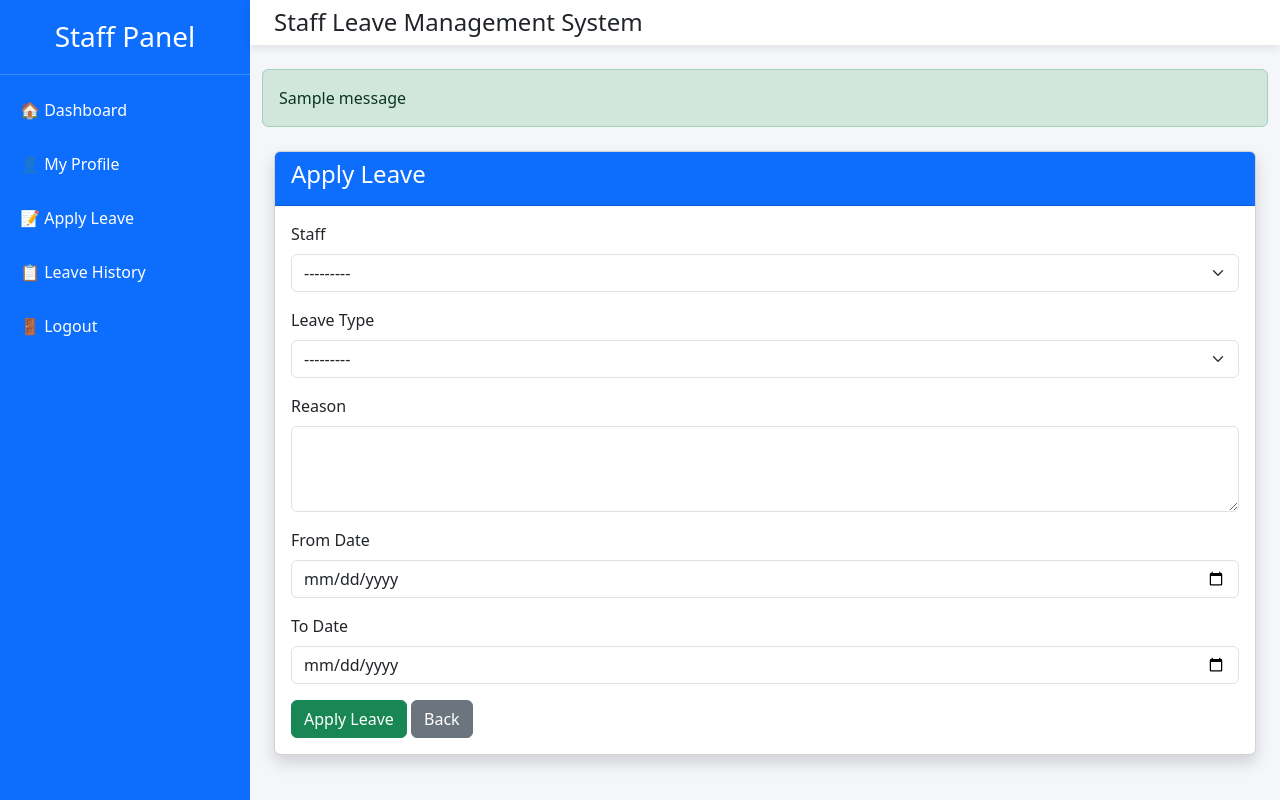
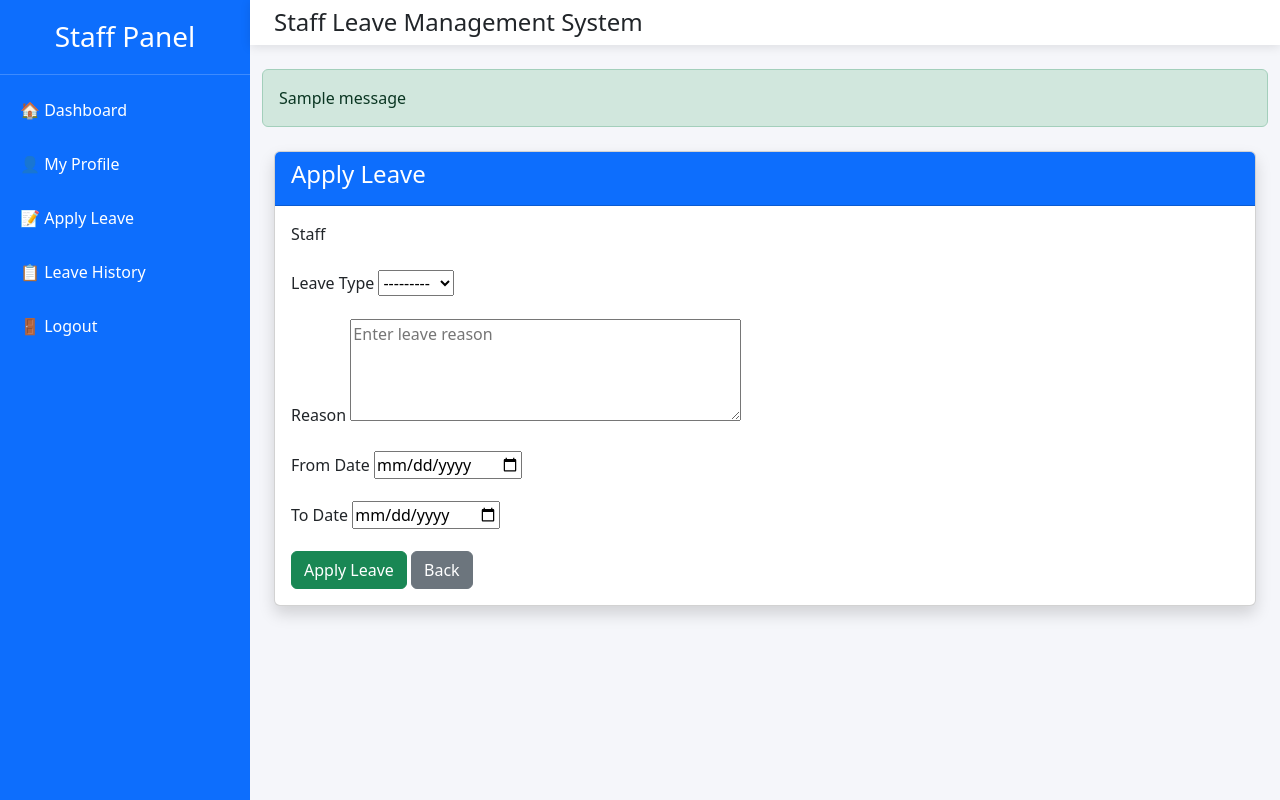
Before and after one commit to harshitab574-ai/SLMS-Leave-Management-System, a Django app: page /staff-apply-leave/ in a window 1280 px wide. Run offline with Django 5.2, Linux system fonts and the light colour scheme; a user stored in the database is signed in; tables that the repository leaves empty hold one stand-in row (values such as "Sample post"); one stand-in notice (Sample message) is shown.

Commit message:
Initial commit - SLMS project

```diff
--- a/leaveapp/forms.py
+++ b/leaveapp/forms.py
@@ -1,21 +1,74 @@
 from django import forms
 from .models import Staff, Leave
+from django.utils import timezone
+
 
 class StaffForm(forms.ModelForm):
     class Meta:
         model = Staff
-        fields = "__all__"
+        fields = [
+            'name',
+            'email',
+            'phone',
+            'department',
+            'designation',
+            'address',
+            'joining_date',
+            'image'
+        ]
+
+        widgets = {
+            'joining_date': forms.DateInput(
+                attrs={'type': 'date'}
+            ),
+        }
 
 
 class LeaveForm(forms.ModelForm):
+
     class Meta:
         model = Leave
-        exclude = ["status"]
+
+        fields = [
+            'leave_type',
+            'reason',
+            'from_date',
+            'to_date'
+        ]
 
         widgets = {
-            "staff": forms.Select(attrs={"class": "form-select"}),
-            "leave_type": forms.Select(attrs={"class": "form-select"}),
-            "reason": forms.Textarea(attrs={"class": "form-control", "rows": 3}),
-            "from_date": forms.DateInput(attrs={"class": "form-control", "type": "date"}),
-            "to_date": forms.DateInput(attrs={"class": "form-control", "type": "date"}),
+            'reason': forms.Textarea(
+                attrs={
+                    'rows': 4,
+                    'placeholder': 'Enter leave reason'
+                }
+            ),
+
+            'from_date': forms.DateInput(
+                attrs={'type': 'date'}
+            ),
+
+            'to_date': forms.DateInput(
+                attrs={'type': 'date'}
+            ),
         }
+
+    def clean(self):
+        cleaned_data = super().clean()
+
+        from_date = cleaned_data.get('from_date')
+        to_date = cleaned_data.get('to_date')
+
+        if from_date and to_date:
+
+            if from_date < timezone.now().date():
+                raise forms.ValidationError(
+                    "From date cannot be in the past."
+                )
+
+            if to_date < from_date:
+                raise forms.ValidationError(
+                    "To date cannot be before From date."
+                )
+
+        return cleaned_data
--- a/leaveapp/templates/admin/base.html
+++ b/leaveapp/templates/admin/base.html
@@ -69,9 +69,7 @@
         View Staff
     </a>
 
-    <a href="{% url 'apply_leave' %}">
-        Apply Leave
-    </a>
+
 
     <a href="{% url 'leave_request' %}">
         Leave Requests
--- a/leaveapp/templates/admin/view_staff.html
+++ b/leaveapp/templates/admin/view_staff.html
@@ -1,6 +1,11 @@
+
 {% extends 'admin/base.html' %}
 
 {% block content %}
+
+<h1>TEST VIEW STAFF PAGE</h1>
+
+<p>Total Staff: {{ staff|length }}</p>
 
 <div class="container mt-4">
 
--- a/leaveapp/templates/staff/staff_base.html
+++ b/leaveapp/templates/staff/staff_base.html
@@ -100,5 +100,6 @@
 
 <script src="https://cdn.jsdelivr.net/npm/bootstrap@5.3.3/dist/js/bootstrap.bundle.min.js"></script>
 
+
 </body>
 </html>
--- a/leaveapp/templates/staff/staff_leave_history.html
+++ b/leaveapp/templates/staff/staff_leave_history.html
@@ -7,8 +7,9 @@
 <table border="1">
     <tr>
         <th>Leave Type</th>
-        <th>From</th>
-        <th>To</th>
+        <th>From Date</th>
+        <th>To Date</th>
+        <th>Total Days</th>
         <th>Status</th>
     </tr>
 
@@ -17,6 +18,7 @@
         <td>{{ leave.leave_type }}</td>
         <td>{{ leave.from_date }}</td>
         <td>{{ leave.to_date }}</td>
+        <td>{{ leave.leave_days }}</td>
         <td>{{ leave.status }}</td>
     </tr>
     {% empty %}
--- a/leaveapp/urls.py
+++ b/leaveapp/urls.py
@@ -1,5 +1,7 @@
 from django.urls import path
 from . import views
+from django.conf import settings
+from django.conf.urls.static import static
 
 urlpatterns = [
 
@@ -13,7 +15,6 @@
     # ==========================
     path("admin-login/", views.admin_login, name="admin_login"),
     path("logout/", views.user_logout, name="logout"),
-    path("admin-login/", views.admin_login, name="admin_login"),
 
     # ==========================
     # Admin Dashboard
@@ -32,7 +33,7 @@
     # ==========================
     # Leave Management (Admin)
     # ==========================
-    path("apply-leave/", views.apply_leave, name="apply_leave"),
+
     path("leave-request/", views.leave_request, name="leave_request"),
     path("approve-leave/<int:id>/", views.approve_leave, name="approve_leave"),
     path("reject-leave/<int:id>/", views.reject_leave, name="reject_leave"),
@@ -53,3 +54,4 @@
 ),
 
 ]
+urlpatterns += static(settings.MEDIA_URL, document_root=settings.MEDIA_ROOT)
--- a/leaveapp/views.py
+++ b/leaveapp/views.py
@@ -1,3 +1,6 @@
+from django.utils.crypto import get_random_string
+from django.core.mail import send_mail
+from django.conf import settings
 from django.contrib.auth.decorators import login_required
 from django.shortcuts import render, redirect, get_object_or_404
 from .models import Staff, Leave
@@ -6,6 +9,7 @@
 from django.contrib.auth import authenticate, login, logout
 from django.contrib import messages
 from django.db.models import Q
+from django.contrib.auth.models import User
 
 
 def index(request):
@@ -28,13 +32,53 @@
 
     return render(request, "admin/home.html", context)
 
+
 @login_required
 def add_staff(request):
     if request.method == "POST":
         form = StaffForm(request.POST, request.FILES)
+
+        print("FORM VALID:", form.is_valid())
+        print("FORM ERRORS:", form.errors)
+
         if form.is_valid():
-            form.save()
+            print(form.cleaned_data)
+
+            password = "12345"
+
+            user = User.objects.create_user(
+                username=form.cleaned_data["email"],
+                email=form.cleaned_data["email"],
+                password=password
+            )
+
+            staff = form.save(commit=False)
+            staff.user = user
+            staff.save()
+
+            send_mail(
+                subject="Welcome to SLMS",
+                message=f"""
+Hello {staff.name},
+
+Your Staff Account has been created successfully.
+
+Username: {user.username}
+Password: {password}
+
+Please change your password after first login.
+
+Thank You
+SLMS Team
+""",
+                from_email=settings.DEFAULT_FROM_EMAIL,
+                recipient_list=[staff.email],
+                fail_silently=False,
+            )
+
+            messages.success(request, "Staff Added Successfully")
             return redirect("view_staff")
+
     else:
         form = StaffForm()
 
@@ -74,9 +118,12 @@
 
     return render(request, "admin/add_staff.html", {"form": form})
 
+
+
 @login_required
 def profile(request):
     return render(request, "admin/profile.html")
+
 
 @login_required
 def delete_staff(request, id):
@@ -84,17 +131,7 @@
     staff.delete()
     return redirect("view_staff")
 
-@login_required
-def apply_leave(request):
-    if request.method == "POST":
-        form = LeaveForm(request.POST)
-        if form.is_valid():
-            form.save()
-            return redirect("leave_request")
-    else:
-        form = LeaveForm()
 
-    return render(request, "admin/apply_leave.html", {"form": form})
 
 @login_required
 def leave_request(request):
@@ -103,17 +140,64 @@
 
 @login_required
 def approve_leave(request, id):
+
     leave = get_object_or_404(Leave, id=id)
+
     leave.status = "Approved"
     leave.save()
-    return redirect('leave_request')
+
+    send_mail(
+        subject="Leave Approved",
+        message=f"""
+Hello {leave.staff.name},
+
+Your leave request has been APPROVED.
+
+Leave Type : {leave.leave_type}
+From Date : {leave.from_date}
+To Date : {leave.to_date}
+
+Thank You.
+""",
+        from_email=settings.DEFAULT_FROM_EMAIL,
+        recipient_list=[leave.staff.email],
+        fail_silently=False,
+    )
+
+    messages.success(request, "Leave Approved Successfully")
+    return redirect("leave_request")
 
 @login_required
 def reject_leave(request, id):
+
     leave = get_object_or_404(Leave, id=id)
+
     leave.status = "Rejected"
     leave.save()
-    return redirect('leave_request')
+
+    send_mail(
+        subject="Leave Rejected",
+        message=f"""
+Hello {leave.staff.name},
+
+Your leave request has been REJECTED.
+
+Leave Type : {leave.leave_type}
+From Date : {leave.from_date}
+To Date : {leave.to_date}
+
+Reason:
+{leave.reason}
+
+Thank You.
+""",
+        from_email=settings.DEFAULT_FROM_EMAIL,
+        recipient_list=[leave.staff.email],
+        fail_silently=False,
+    )
+
+    messages.success(request, "Leave Rejected Successfully")
+    return redirect("leave_request")
 
 
 def admin_login(request):
@@ -151,7 +235,7 @@
 @login_required
 def staff_dashboard(request):
 
-    staff = Staff.objects.first()
+    staff = request.user.staff
 
     total_leave = Leave.objects.filter(staff=staff).count()
     approved = Leave.objects.filter(staff=staff, status="Approved").count()
@@ -175,45 +259,79 @@
 
 
 @login_required
-def staff_profile(request, id):
-    staff = get_object_or_404(Staff, id=id)
-    return render(request, "staff/staff_profile.html", {"staff": staff})
-
-
-@login_required
 def staff_apply_leave(request):
 
     if request.method == "POST":
-        print(request.POST)   # Debug
 
         form = LeaveForm(request.POST)
 
         if form.is_valid():
-            leave = form.save()
-            print("Saved:", leave.id)
-            messages.success(request, "Leave Applied Successfully")
+
+            leave = form.save(commit=False)
+
+            leave.staff = request.user.staff
+            leave.status = "Pending"
+
+            # Calculate leave days
+            leave.leave_days = (
+                leave.to_date - leave.from_date
+            ).days + 1
+
+            leave.save()
+
+            send_mail(
+                subject="New Leave Request",
+
+                message=f"""
+A new leave request has been submitted.
+
+Staff Name : {leave.staff.name}
+Department : {leave.staff.department}
+Leave Type : {leave.leave_type}
+
+From Date : {leave.from_date}
+To Date : {leave.to_date}
+Total Days : {leave.leave_days}
+
+Reason : {leave.reason}
+
+Status : Pending
+""",
+
+                from_email=settings.DEFAULT_FROM_EMAIL,
+
+                recipient_list=[
+                    "harshitab574@gmail.com"
+                ],
+
+                fail_silently=False,
+            )
+
+            messages.success(
+                request,
+                f"Leave Applied Successfully for {leave.leave_days} days."
+            )
+
             return redirect("staff_leave_history")
-        else:
-            print(form.errors)   # Debug
 
     else:
         form = LeaveForm()
 
-    return render(request, "staff/staff_apply_leave.html", {"form": form})
-@login_required
-def staff_leave_history(request):
-    leaves = Leave.objects.filter(staff=request.user.staff)
-    return render(request, "staff/staff_leave_history.html", {"leaves": leaves})
-
-
+    return render(
+        request,
+        "staff/staff_apply_leave.html",
+        {"form": form}
+    )
 
 
 def staff_login(request):
-
     if request.method == "POST":
 
         username = request.POST.get("username")
         password = request.POST.get("password")
+
+        print("Username:", username)
+        print("Password:", password)
 
         user = authenticate(
             request,
@@ -221,12 +339,30 @@
             password=password
         )
 
+        print("Authenticated User:", user)
+
         if user is not None:
-
             login(request, user)
             return redirect("staff_dashboard")
-
         else:
             messages.error(request, "Invalid Username or Password")
 
     return render(request, "staff/staff_login.html")
+
+@login_required
+def staff_profile(request, id):
+    staff = get_object_or_404(Staff, id=id)
+
+    return render(
+        request,
+        "staff/staff_profile.html",
+        {"staff": staff}
+    )
+
+
+
+@login_required
+def staff_leave_history(request):
+    staff = Staff.objects.get(user=request.user)
+    leaves = Leave.objects.filter(staff=staff)
+    return render(request, "staff/staff_leave_history.html", {"leaves": leaves})
```
Also changed, not shown: leaveapp/templates/admin/apply_leave.html (deleted, +0 -36 lines), leaveapp/templates/admin/leave_request.html (+26 -14 lines), leaveapp/templates/staff/staff_login.html (+19 -3 lines), leavesystem/settings.py (+11 -0 lines), leaveapp/migrations/0001_initial.py.
